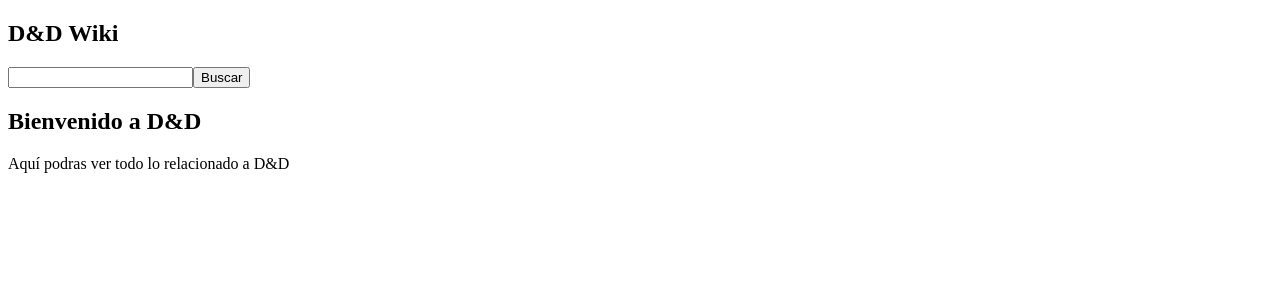
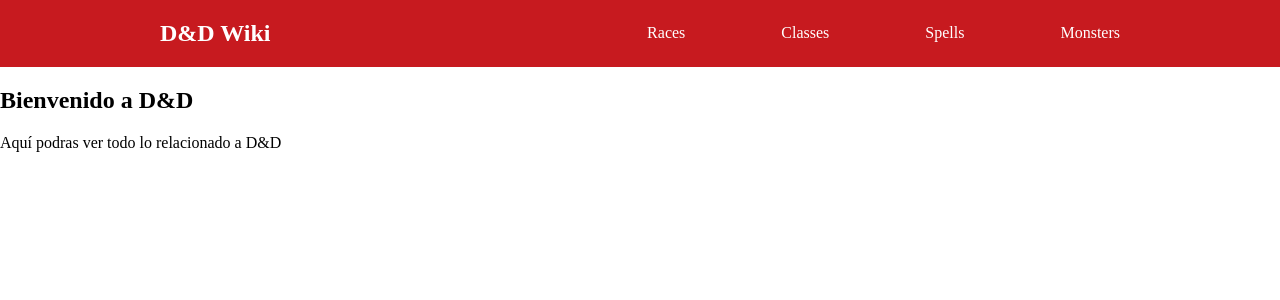
Before and after one commit to EzequielMenendez/D-DWikiFan, a Next.js app in the folder marvel-next/: page / in a window 1280 px wide. Shown: the top 300 px of the page. Built offline with nearby package versions, Linux system fonts and the light colour scheme.

Commit message:
add basic css in Navbar

```diff
--- a/marvel-next/package.json
+++ b/marvel-next/package.json
@@ -12,7 +12,8 @@
     "axios": "^1.6.3",
     "next": "14.0.4",
     "react": "^18",
-    "react-dom": "^18"
+    "react-dom": "^18",
+    "styled-components": "^6.1.6"
   },
   "devDependencies": {
     "eslint": "^8",
--- a/marvel-next/src/app/globals.css
+++ b/marvel-next/src/app/globals.css
@@ -0,0 +1,3 @@
+body{
+    margin: 0;
+}
--- a/marvel-next/src/app/layout.js
+++ b/marvel-next/src/app/layout.js
@@ -1,4 +1,4 @@
-import Navbar from '@/components/NavBar'
+import Navbar from '@/components/Navbar/NavBar'
 import './globals.css'
 
 export const metadata = {
--- a/marvel-next/src/components/NavBar.jsx
+++ /dev/null
@@ -1,9 +0,0 @@
-export default function Navbar() {
-    return (
-      <nav>
-        <h1>D&D Wiki</h1>
-        <input type="text" />
-        <button>Buscar</button>
-      </nav>
-    )
-}
--- /dev/null
+++ b/marvel-next/src/components/Navbar/NavBar.jsx
@@ -0,0 +1,16 @@
+import Link from "next/link"
+import { StyledNav, SLink } from "./styledNav"
+
+export default function Navbar() {
+    return (
+      <StyledNav>
+        <h1>D&D Wiki</h1>
+        <ul>
+            <SLink href={'/races'}><li>Races</li></SLink>
+            <li>Classes</li>
+            <li>Spells</li>
+            <li>Monsters</li>
+        </ul>
+      </StyledNav>
+    )
+}
--- /dev/null
+++ b/marvel-next/src/components/Navbar/styledNav.js
@@ -0,0 +1,22 @@
+"use client"
+import styled from "styled-components";
+import Link from "next/link"
+
+export const StyledNav = styled.nav`
+    display: flex;
+    justify-content: space-between;
+    padding: 0 10rem;
+    background-color: #c71a1f;
+    align-items: center;
+    color: white;
+    ul{
+        display: flex;
+        gap: 6rem;
+        list-style: none;
+    }
+`
+
+export const SLink = styled(Link)`
+    text-decoration: none;
+    color: white;
+`
```
